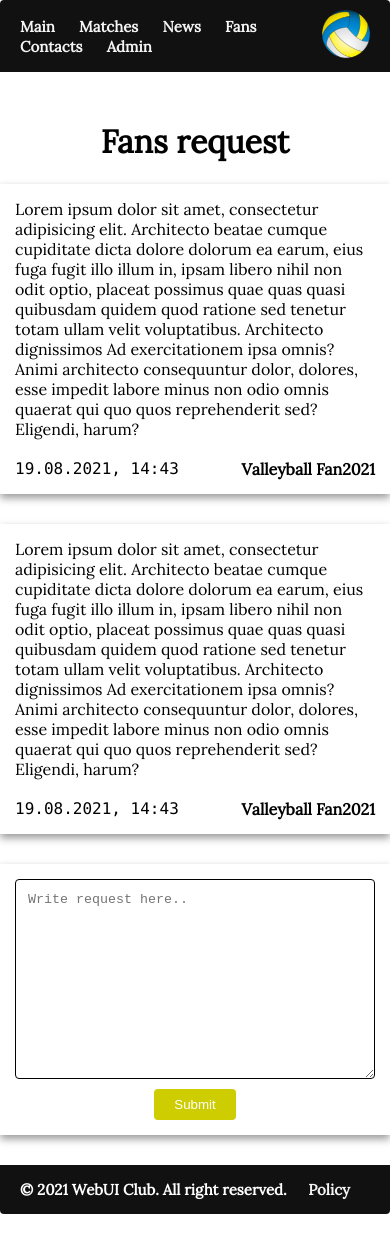
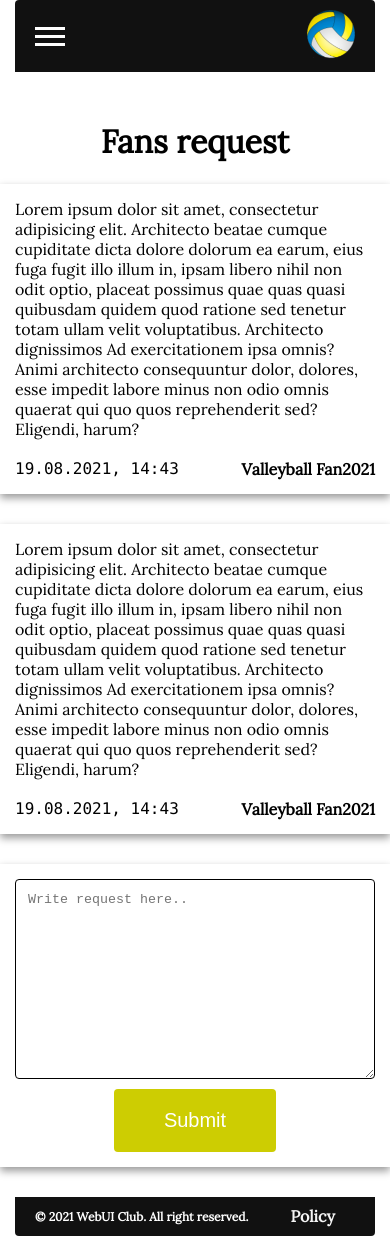
Before and after one commit to Cookie2D/WebUI, a plain HTML site: page pages/fans.html in a window 390 px wide. Before the commit the page ends 1214 px from the top, so only its background shows below. Drawn offline with Linux system fonts and the light colour scheme.

Commit message:
added responsive

```diff
--- a/css/index.css
+++ b/css/index.css
@@ -18,9 +18,6 @@
 
 
 }
-.image__text {
-    animation: linear 3s bounce infinite;
-}
 
 .main__block {
     margin: 0 auto 50px;
@@ -31,9 +28,26 @@
 .main__heading {
     font-family: 'Anton', sans-serif;
     letter-spacing: 4px;
+    animation: linear 20s bounce infinite;
 }
 
 .main__article {
     text-indent: 5px;
     text-align: left;
 }
+
+/* MEDIA */
+
+@media (max-width: 425px) {
+    .main__image {
+        display: none !important;
+    }
+
+    .main {
+        padding-top: 50px;
+    }
+
+    .main__heading {
+        animation: none;
+    }
+}
--- a/css/style.css
+++ b/css/style.css
@@ -1,3 +1,8 @@
+html {
+    width: 100%;
+    max-width: 100%;
+    overflow-x: hidden;
+}
 body {
     display: flex;
     flex-direction: column;
@@ -9,23 +14,25 @@ body {
 
 .container {
     width: 100%;
-    max-width: 1250px;
+    box-sizing: border-box;
+    max-width: 1200px;
     margin: 0 auto;
+    padding: 0 15px;
 }
 
 
 /* HEADER */
 .header__inner {
     position: fixed;
+    box-sizing: border-box;
     top: 0;
     display: flex;
     justify-content: space-between;
     align-items: center;
-
     background-color: #111111;
     border-radius: 4px 4px 0 0;
     width: inherit;
-    max-width: inherit;
+    max-width: 1170px;
 }
 
 .header__logo {
@@ -37,6 +44,7 @@ body {
 
 /* NAV */
 .nav {
+    display: block;
     padding: 10px 20px;
 }
 
@@ -48,7 +56,7 @@ body {
 .dropdown__content {
     display: none;
     position: absolute;
-    background-color: black;
+    background-color: #111111;
     min-width: 180px;
     z-index: 1;
 }
@@ -112,8 +120,9 @@ body {
 .button__submit {
     background-color: #cdcd02;
     color: white;
+    font-size: 20px;
     margin-top: 10px;
-    padding: 8px 20px;
+    padding: 20px 50px;
     border: none;
     border-radius: 4px;
     cursor: pointer;
@@ -127,6 +136,72 @@ body {
     width: 90%;
     height: 2px;
     background-color: #4a4a4a;
+}
+
+/* BURGER */
+
+.burger {
+    display: none;
+    background: transparent;
+    border: none;
+    cursor: pointer;
+    padding: 13px 0;
+    margin-left: 20px;
+}
+
+.burger__item {
+    display: block;
+    position: relative;
+    width: 30px;
+    height: 3px;
+    background-color: #fff;
+
+    font-size: 0;
+    color: transparent;
+    transition: background-color .2s linear;
+
+}
+
+.burger__item:before,
+.burger__item:after{
+    content: "";
+    width: 100%;
+    height: 100%;
+    background-color: #fff;
+
+    position: absolute;
+    left: 0;
+    z-index: 1;
+
+    transition: all .3s linear;
+}
+
+.burger__item:before {
+    top: -8px;
+}
+
+.burger__item:after {
+    bottom: -8px;
+}
+
+.nav__dropdown:focus .dropdown__content{
+    display: block;
+}
+
+.active .burger__item {
+    background-color: transparent;
+}
+
+.active .burger__item:before {
+    transform: rotate(45deg)!important;
+    top: 0;
+}
+.active .burger__item:after {
+    transform: rotate(-45deg)!important;
+    bottom: 0;
+}
+.visible {
+    display: block!important;
 }
 
 /* ANIMS */
@@ -153,3 +228,57 @@ body {
         transform: translate(0px);
     }
 }
+
+
+/* MEDIA */
+
+@media (max-width: 1200px) {
+    /* HEADER */
+    .header__inner {
+        max-width: Calc(100% - 30px);
+    }
+}
+
+@media (max-width: 750px) {
+    /* NAV */
+    .nav {
+        display: none;
+        max-width: 100px;
+        text-align: left;
+        position: absolute;
+        top: 30px;
+        left: 40px;
+        background-color: #111111;
+        margin-left: 20px;
+    }
+    .links {
+        font-size: 20px;
+    }
+    .links:hover {
+        font-size: 23px;
+    }
+    .dropdown__content {
+        position: absolute;
+        left: 30px;
+    }
+
+    .image__text {
+        font-size: 44px;
+    }
+
+    /* BURGER */
+    .burger {
+        display: block;
+    }
+
+}
+
+@media (max-width: 425px) {
+    .footer__copyright {
+        font-size: 12px;
+    }
+
+    .footer__nav .links {
+        font-size: 16px;
+    }
+}
--- a/pages/fans.html
+++ b/pages/fans.html
@@ -2,6 +2,7 @@
 <html lang="en">
 <head>
   <meta charset="UTF-8">
+  <meta name="viewport" content="width=device-width, initial-scale=1">
 
   <link rel="stylesheet" href="../css/style.css">
   <link rel="stylesheet" href="../css/fans.css">
@@ -14,7 +15,10 @@
 <header>
   <div class="container">
     <div class="header__inner">
-      <nav class="nav">
+      <button class="burger" onclick="toggleBurger()">
+        <span class="burger__item">Menu</span>
+      </button>
+      <nav class="nav" id="nav">
         <a href="../index.html" class="links">Main</a>
         <div class="nav__dropdown">
           <a class="links">Matches</a>
@@ -86,5 +90,12 @@
     </div>
   </div>
 </footer>
+
+<script>
+  let toggleBurger = () => {
+    document.getElementById('nav').classList.toggle('visible');
+    document.querySelector('.burger').classList.toggle('active')
+  }
+</script>
 </body>
 </html>
```
Also changed, not shown: index.html (+14 -2 lines), css/fans.css (line endings or trailing spaces).
